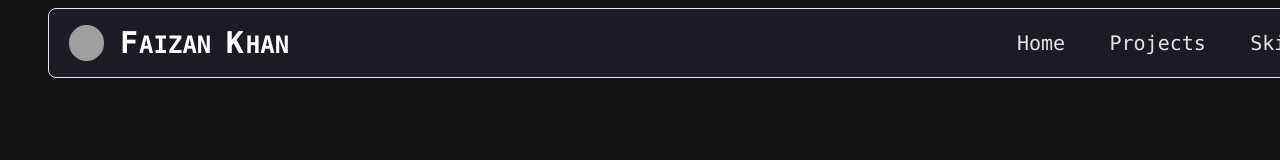
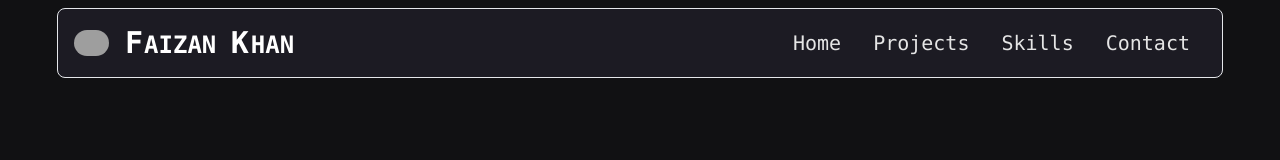
Before and after one commit to THEFZNKHAN/next-portfolio, a Next.js app: page / in a window 1280 px wide. Shown: the top 160 px of the page. Built offline with nearby package versions, Linux system fonts and the light colour scheme; grey boxes are pictures that could not be loaded.

Commit message:
responsive Navbar

```diff
--- a/src/app/globals.css
+++ b/src/app/globals.css
@@ -10,14 +10,6 @@
 
 ::-webkit-scrollbar {
     display: none;
-}
-
-@media (prefers-color-scheme: dark) {
-    :root {
-        --foreground-rgb: 255, 255, 255;
-        --background-start-rgb: 17, 17, 19;
-        --background-end-rgb: 17, 17, 19;
-    }
 }
 
 body {
--- a/src/app/layout.tsx
+++ b/src/app/layout.tsx
@@ -20,11 +20,9 @@ export default function RootLayout({
     return (
         <html lang="en">
             <body className={inter.className}>
-                <div className="w-[1536px] m-auto pl-12 pr-12 min-h-screen flex flex-col justify-between max-2xl:w-[1280px] max-xl:w-[1024px] max-xl:pl-5 max-xl:pr-5 max-lg:w-[768px] max-md:w-[640px] max-sm:w-[475px] max-[475px]:w-[380px]">
+                <div className="w-[1536px] m-auto flex flex-col items-center max-2xl:w-[1280px] max-xl:w-[1024px] max-lg:w-[768px] max-md:w-[640px] max-sm:w-[475px] max-[475px]:w-[380px]">
                     <Navbar />
-                    <main className="mx-2">
-                        {children}
-                    </main>
+                    <main>{children}</main>
                     <Footer />
                 </div>
             </body>
--- a/src/components/navbar/Navbar.tsx
+++ b/src/components/navbar/Navbar.tsx
@@ -1,32 +1,27 @@
+"use client";
+
 import Link from "next/link";
 import Image from "next/image";
+import { useState } from "react";
 
 const navItems = [
-    {
-        name: "Home",
-        href: "#",
-    },
-    {
-        name: "Projects",
-        href: "#projects",
-    },
-    {
-        name: "Skills",
-        href: "#skills",
-    },
-    {
-        name: "Contact",
-        href: "#contact",
-    },
+    { name: "Home", href: "#home" },
+    { name: "Projects", href: "#projects" },
+    { name: "Skills", href: "#skills" },
+    { name: "Contact", href: "#contact" },
 ];
 
 const Navbar: React.FC = () => {
+    const [isSidebarOpen, setIsSidebarOpen] = useState(false);
+
+    const toggleSidebar = () => {
+        setIsSidebarOpen(!isSidebarOpen);
+    };
+
     return (
-        <div className="flex flex-row z-10">
-            <div className="fixed h-2 w-full bg-bg_black" />
-            <div className="fixed w-[1440px] mt-2 text-white bg-light_gray border p-4 py-4 px-5 flex justify-between items-center rounded-lg font-mono">
-                <div className="w-2/3">
-                    <Link href="" className="flex flex-row">
+        <div className="w-full flex flex-col items-center bg-bg_black p-1 pt-2 fixed z-10">
+            <div className="w-11/12 text-white bg-light_gray border p-4 flex justify-between items-center rounded-lg font-mono">
+                <div className="flex items-center">
                     <Image
                         src="/icon.png"
                         alt="icon"
@@ -36,24 +31,56 @@ const Navbar: React.FC = () => {
                     />
                     <h1 className="text-2xl font-bold">
                         <span className="text-3xl mr-[1px]">F</span>
-                            AIZAN <span className="text-3xl mr-[2px]">K</span>
-                            HAN
+                        AIZAN <span className="text-3xl mr-[2px]">K</span>HAN
                     </h1>
-                    </Link>
                 </div>
-                <div className="w-1/3 flex justify-between items-center">
+                <div className="gap-x-8 mr-4 hidden md:flex justify-end">
                     {navItems.map((item, index) => (
                         <Link
                             key={index}
                             href={item.href}
-                            className="font-medium text-xl rounded-xl px-4 text-text_gray hover:text-purple-500 hover:font-semibold transition-all delay-100"
+                            className="font-medium text-xl text-text_gray hover:text-purple-500 hover:font-semibold transition-all"
                         >
                             {item.name}
                         </Link>
                     ))}
                 </div>
+                <div className="md:hidden flex items-center">
+                    <button
+                        className="text-xl text-white focus:outline-none"
+                        onClick={toggleSidebar}
+                    >
+                        ☰
+                    </button>
                 </div>
-            <div className="fixed h-2 w-full mt-[78px] bg-bg_black" />
+            </div>
+
+            <div
+                className={`fixed top-16 right-0 w-64 pb-10 bg-light_gray border-l border-y rounded-l-xl text-white transform ${
+                    isSidebarOpen ? "translate-x-0" : "translate-x-full"
+                } transition-transform duration-300 ease-in-out z-20 md:hidden`}
+            >
+                <div className="flex justify-end p-4">
+                    <button
+                        className="text-2xl text-white focus:outline-none"
+                        onClick={toggleSidebar}
+                    >
+                        ×
+                    </button>
+                </div>
+                <nav className="flex flex-col items-center mt-2 space-y-6">
+                    {navItems.map((item, index) => (
+                        <Link
+                            key={index}
+                            href={item.href}
+                            className="text-xl text-text_gray hover:text-purple-500 hover:font-semibold transition-all"
+                            onClick={toggleSidebar}
+                        >
+                            {item.name}
+                        </Link>
+                    ))}
+                </nav>
+            </div>
         </div>
     );
 };
```
Lines whose indentation alone changed are shown as unchanged.
